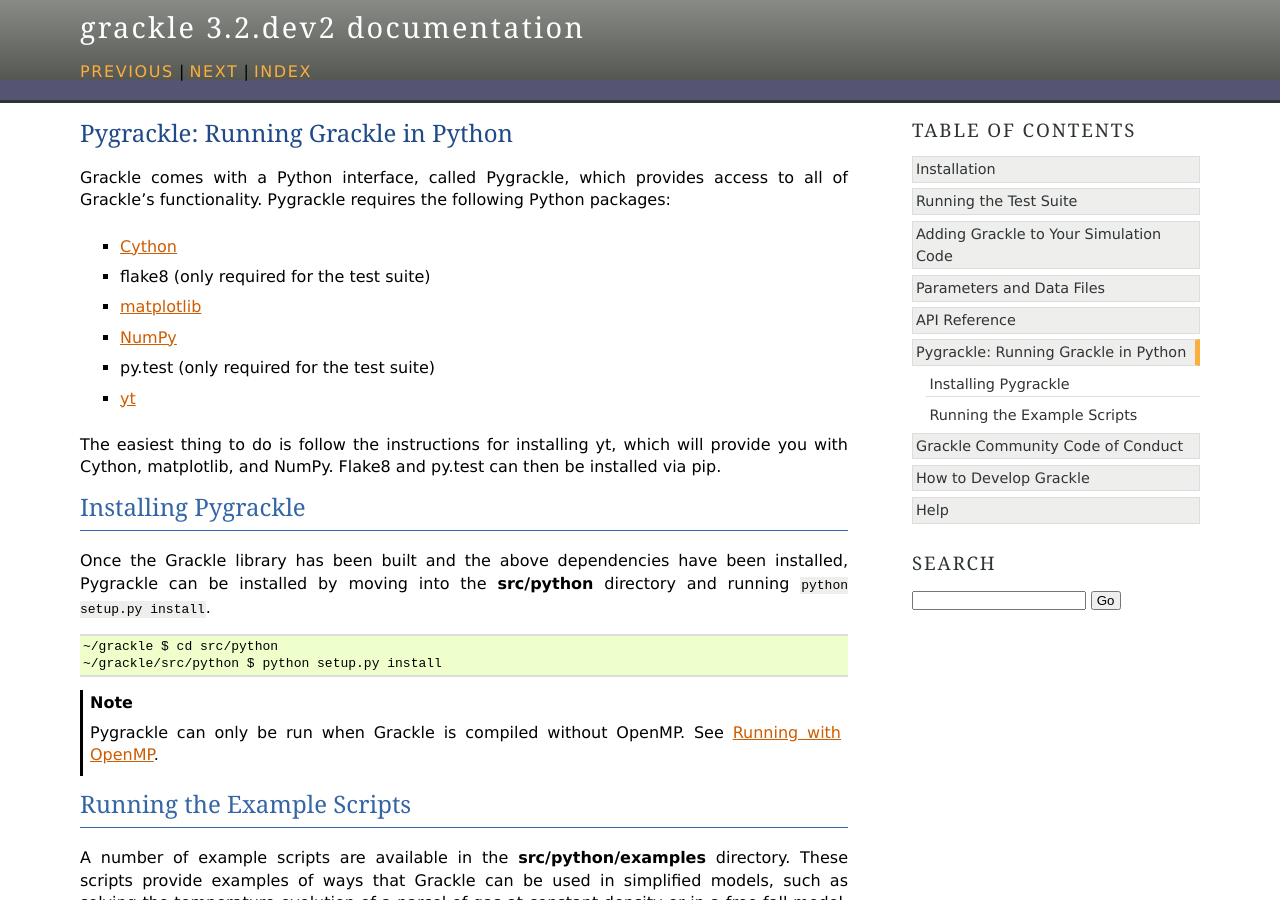
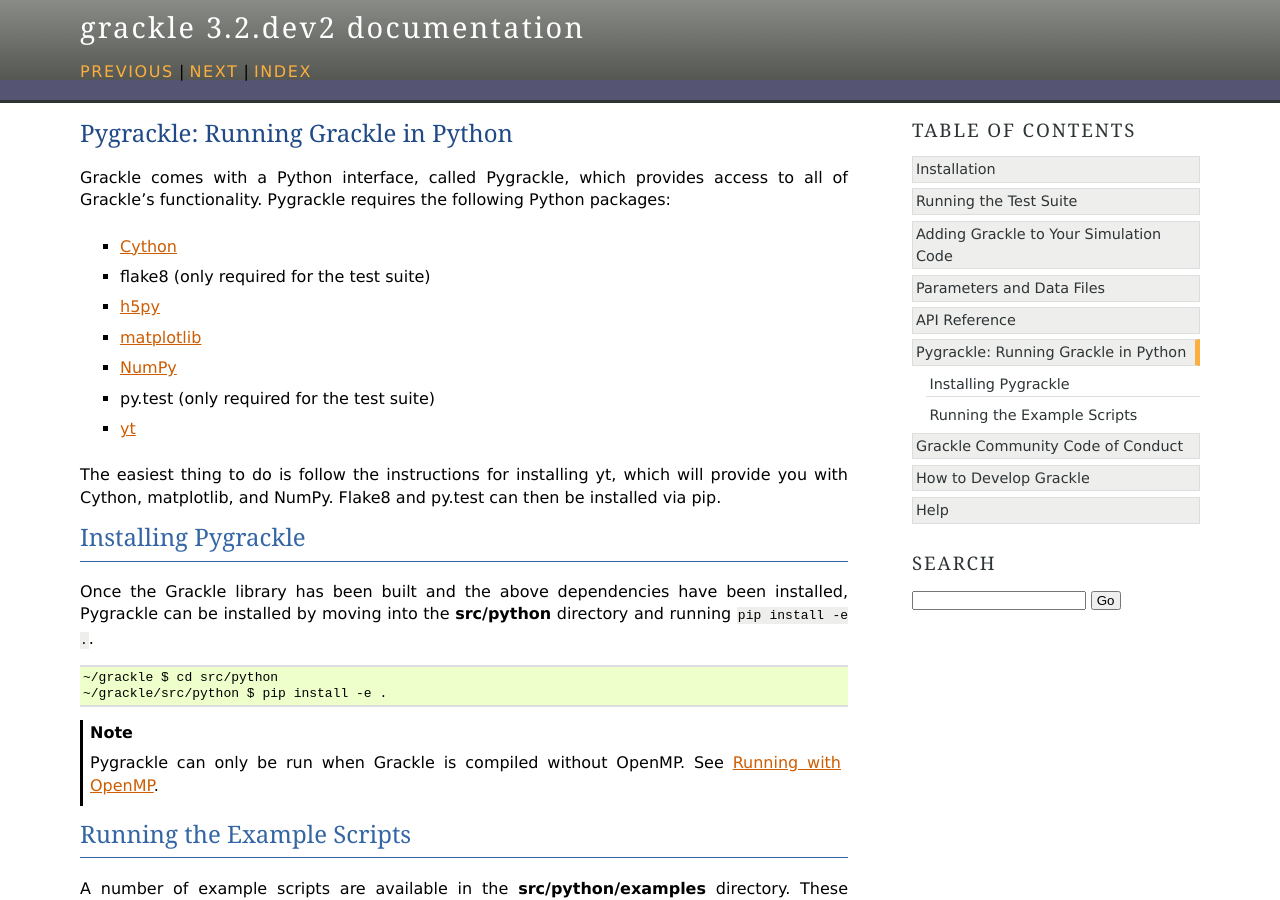
Before and after one commit to grackle-project/grackle, a Sphinx documentation site: the page built from doc/source/Python.rst, in a window 1280 px wide and 900 px high. Built offline with Sphinx 7.4.7, drawn with Linux system fonts in a browser that asks for light colours.

Commit message:
Add required packages for pygrackle install and update docs.

```diff
--- a/doc/source/Python.rst
+++ b/doc/source/Python.rst
@@ -7,17 +7,19 @@ Grackle comes with a Python interface, called Pygrackle, which provides
 access to all of Grackle's functionality.  Pygrackle requires the following
 Python packages:
 
- - `Cython <http://www.cython.org/>`__
+ - `Cython <https://cython.org/>`__
 
  - flake8 (only required for the test suite)
 
- - `matplotlib <http://matplotlib.org/>`__
+ - `h5py <https://www.h5py.org/>`__
 
- - `NumPy <http://www.numpy.org/>`__
+ - `matplotlib <https://matplotlib.org/>`__
+
+ - `NumPy <https://www.numpy.org/>`__
 
  - py.test (only required for the test suite)
 
- - `yt <http://yt-project.org/>`__
+ - `yt <https://yt-project.org/>`__
 
 The easiest thing to do is follow the instructions for installing yt,
 which will provide you with Cython, matplotlib, and NumPy.  Flake8 and
@@ -28,14 +30,14 @@ Installing Pygrackle
 
 Once the Grackle library has been built and the above dependencies have been
 installed, Pygrackle can be installed by moving into the **src/python**
-directory and running ``python setup.py install``.
+directory and running ``pip install -e .``.
 
 .. highlight:: none
 
 ::
 
     ~/grackle $ cd src/python
-    ~/grackle/src/python $ python setup.py install
+    ~/grackle/src/python $ pip install -e .
 
 .. note:: Pygrackle can only be run when Grackle is compiled without OpenMP.
    See :ref:`openmp`.
```
Also changed, not shown: 1 other file.
